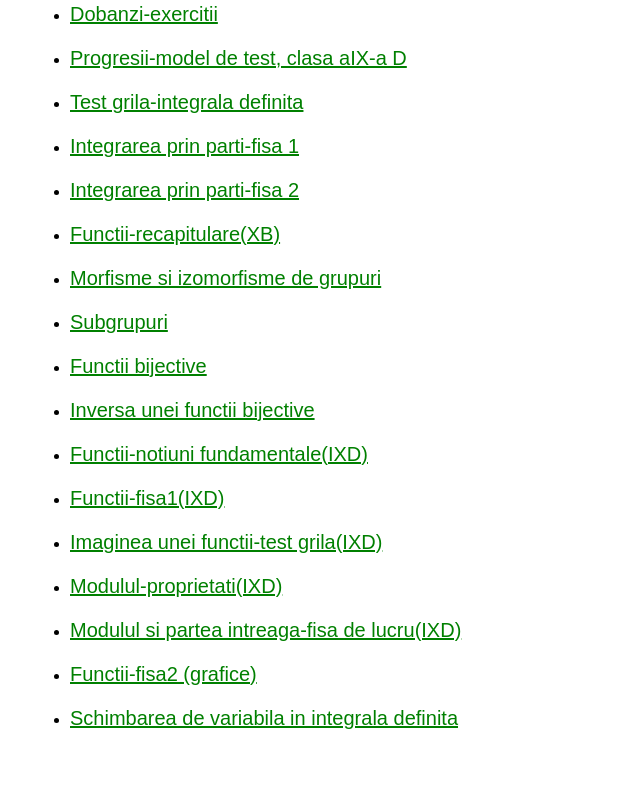
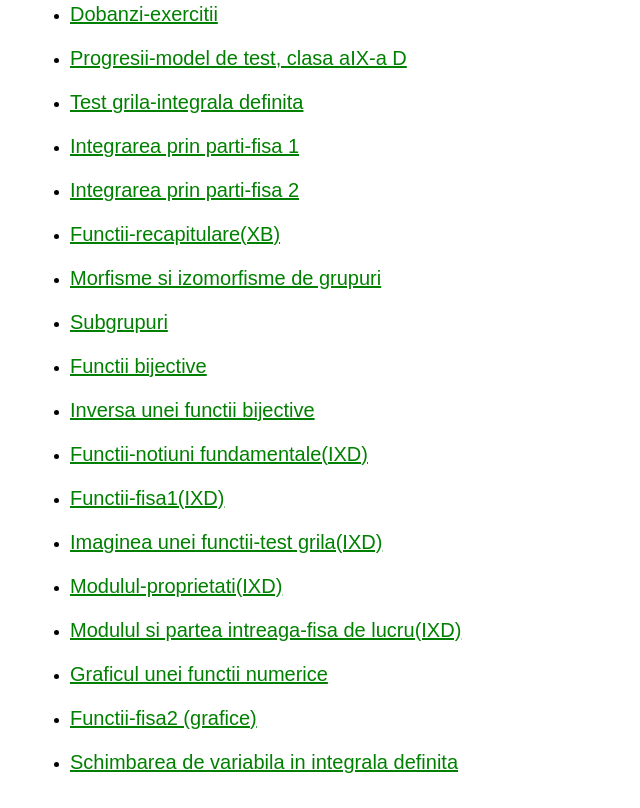
Before and after one commit to bacmate/bacmate.github.io, a plain HTML site: page index.html in a window 1280 px wide. Shown: the part 1711-2519 px from the top of the page, without its empty margins (0-640 px from the left). Before the commit the page ends 2475 px from the top, so only its background shows below. Drawn offline with Linux system fonts and the light colour scheme.

Commit message:
Update index.html

```diff
--- a/index.html
+++ b/index.html
@@ -94,6 +94,7 @@
     <li><a href="imgrila.html" style="font-size: 20px; color: green;">Imaginea unei functii-test grila(IXD)</a></li>
     <li><a href="teoriemodul.html" style="font-size: 20px; color: green;">Modulul-proprietati(IXD)</a></li>
     <li><a href="modpi.html" style="font-size: 20px; color: green;">Modulul si partea intreaga-fisa de lucru(IXD)</a></li>
+    <li><a href="teorigrafic1.html" style="font-size: 20px; color: green;">Graficul unei functii numerice</a></li>
     <li><a href="grafice1.html" style="font-size: 20px; color: green;">Functii-fisa2 (grafice)</a></li>
     <li><a href="svardef.html" style="font-size: 20px; color: green;">Schimbarea de variabila in integrala definita</a></li>
 </ul>
```
